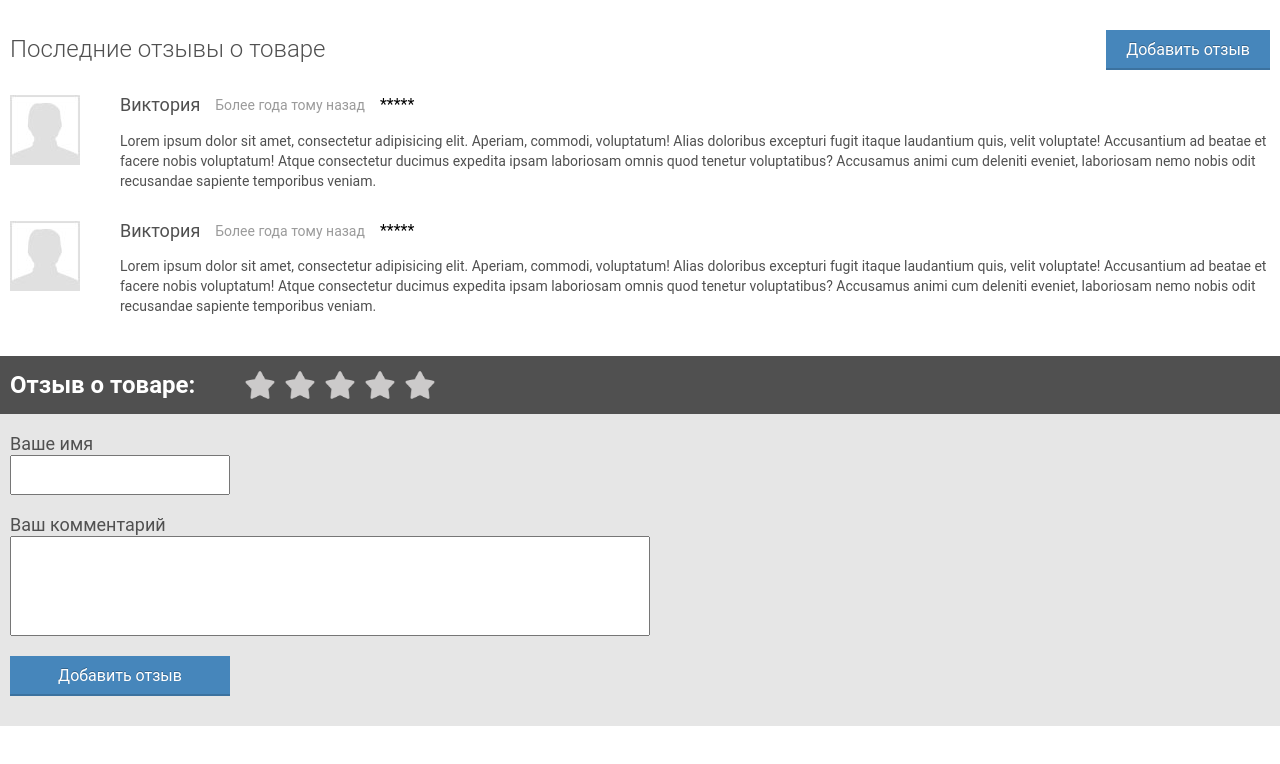
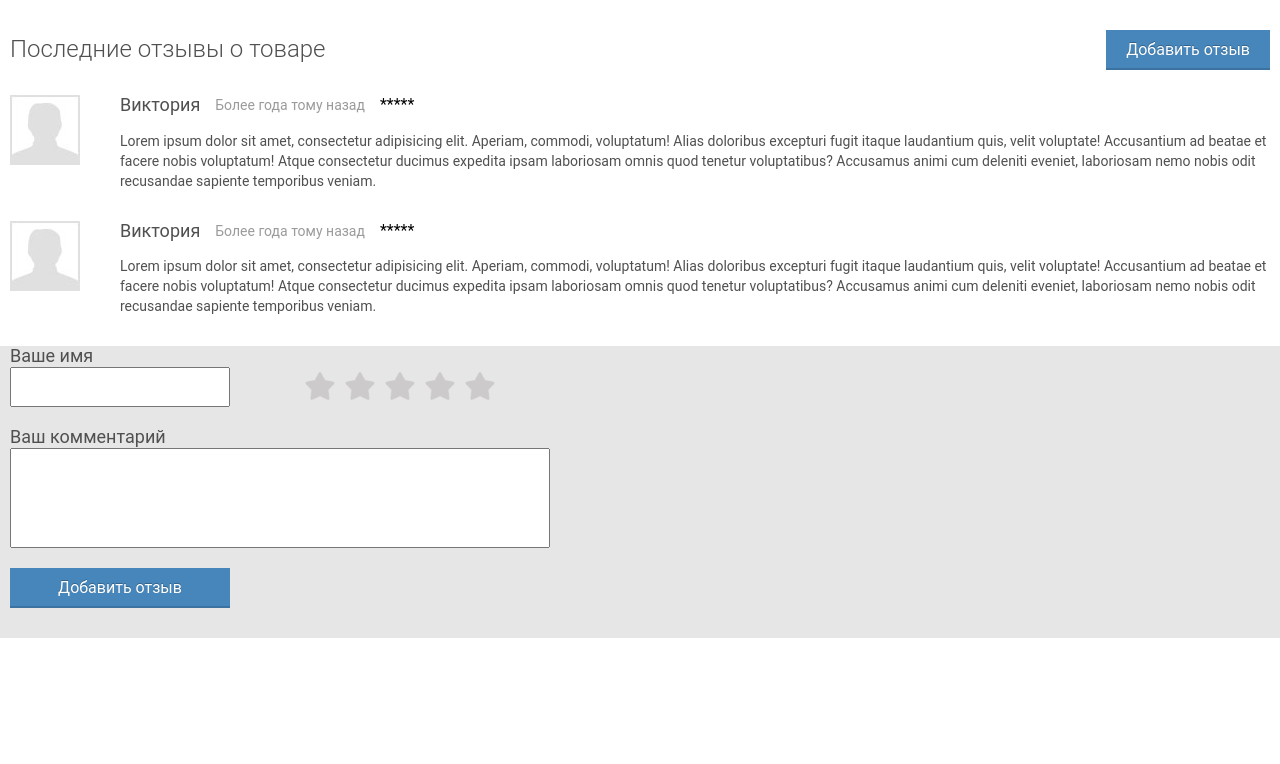
Before and after one commit to Ljqu0r/partybright, a website: page index.html in a window 1280 px wide. Drawn offline with Linux system fonts and the light colour scheme.

Commit message:
some changes

```diff
--- a/index.html
+++ b/index.html
@@ -59,9 +59,14 @@
         <div class="add-review-form">
             <form class="review-form" action="form.php" method="post">
                 <div class="rating-stars">
-                    <h2 class="rating-title">
-                        Отзыв о товаре:
-                    </h2>
+
+                </div>
+                <div class="review-form-fields">
+                    <div class="rating-stars">
+                        <label class="name">
+                            <span>Ваше имя</span>
+                            <input type="text" name="client_name" required>
+                        </label>
                         <div class="review-stars">
                             <input class="review-stars__input" id="star-5" type="radio" name="reviewStars"/>
                             <label title="Отлично" for="star-5"></label>
@@ -79,11 +84,6 @@
                             <label title="Ужасно" for="star-1"></label>
                         </div>
                     </div>
-                <div class="review-form-fields">
-                    <label class="name">
-                        <span>Ваше имя</span>
-                        <input type="text" name="client_name" required>
-                    </label>
                     <label class="comment">
                         <span>Ваш комментарий</span>
                         <textarea name="comment" required></textarea>
--- a/src/sass/layout/_form.scss
+++ b/src/sass/layout/_form.scss
@@ -105,6 +105,7 @@
   flex-direction: column;
   margin: 0 10px;
   .name{
+    margin: 0;
     width: 220px;
     display: flex;
     flex-direction: column;
@@ -119,7 +120,7 @@
 
 .comment{
   margin: 20px 40px 20px 0;
-  max-width: 640px;
+  max-width: 540px;
   width: 100%;
   display: flex;
   flex-direction: column;
--- a/src/sass/layout/_rating-stars.scss
+++ b/src/sass/layout/_rating-stars.scss
@@ -7,14 +7,11 @@ sprite with stars*/
 }
 
 .rating-stars{
-  margin: 40px 0 20px;
-  padding: 0 10px;
   display: flex;
+  flex-direction: row;
   align-items: center;
-  justify-content: flex-start;
-  background-color: #505050;
-  flex-wrap: wrap;
 }
+
 
 .rating-title{
   text-align: center;
@@ -28,7 +25,8 @@ sprite with stars*/
   display: flex;
   flex-direction: row-reverse;
   justify-content: center;
-  margin: 15px 0;
+  margin: 15px 0 15px 75px;
+  top: 9px;
 }
 
 .review-stars .review-stars__input {
```
Also changed, not shown: build/css/main.min.css, 1 other file. Lines whose indentation alone changed are shown as unchanged.
